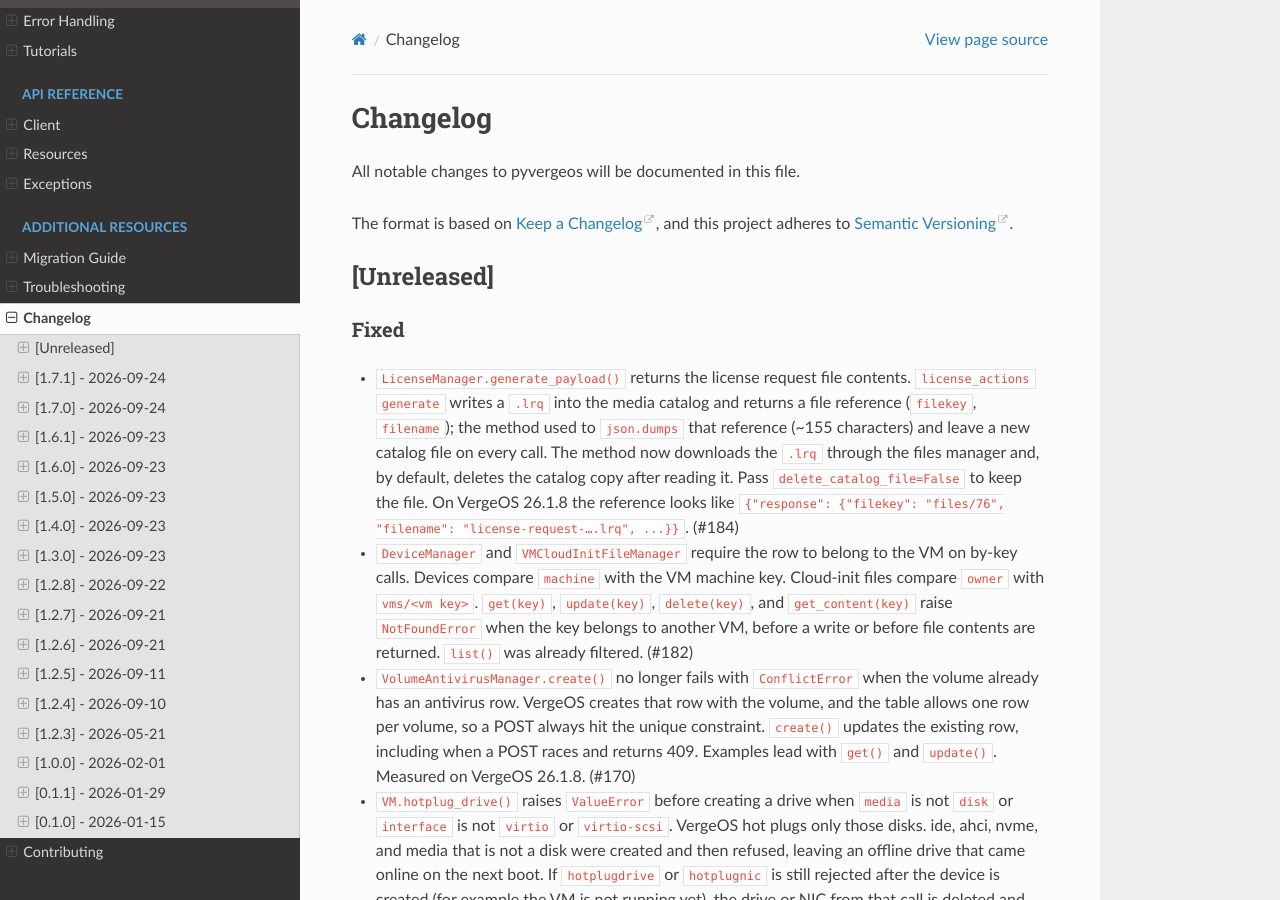
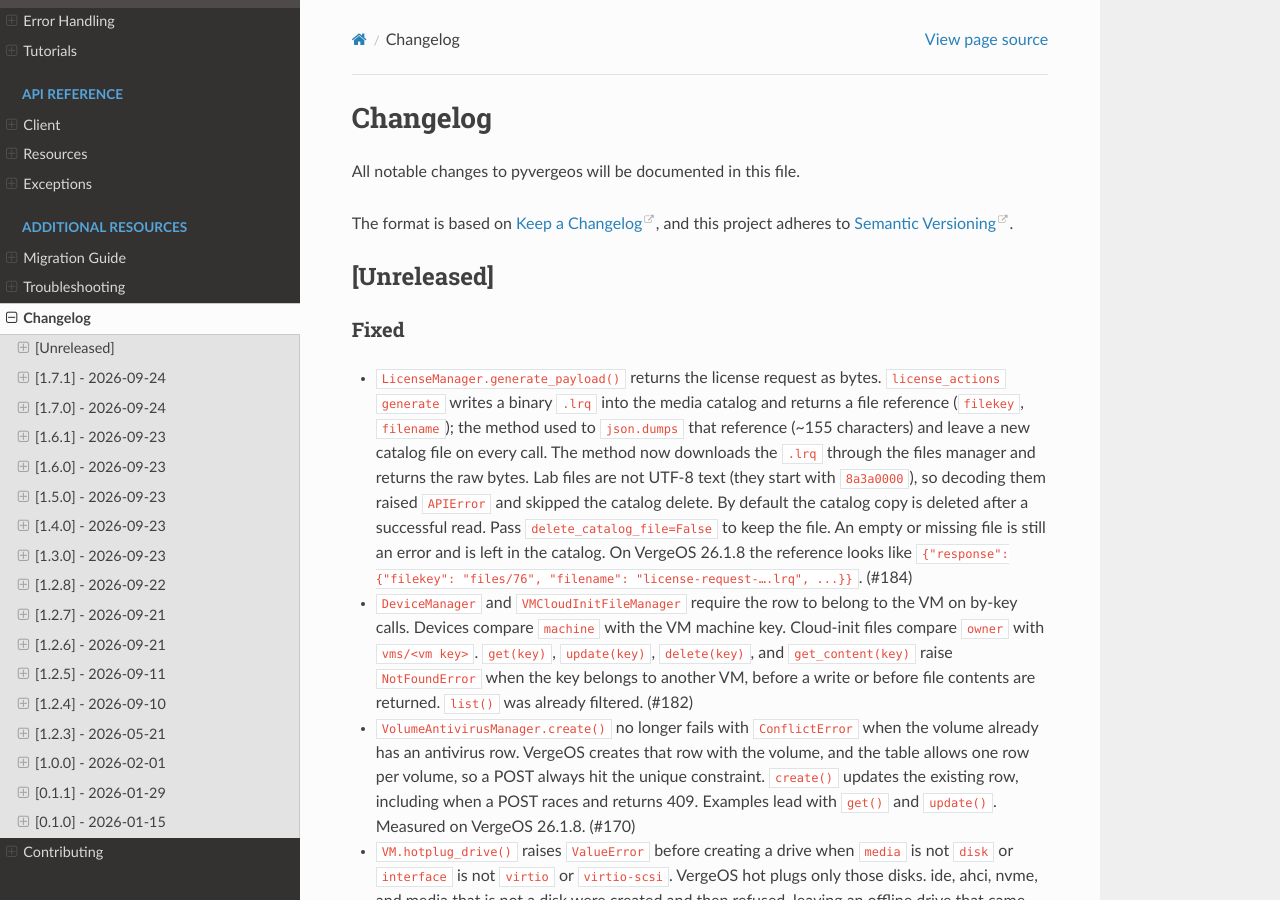
Before and after one commit to verge-io/pyVergeOS, a Sphinx documentation site: the page built from docs/changelog.rst, in a window 1280 px wide and 900 px high. Built offline with Sphinx 7.4.7 and the Read the Docs theme 3.1.0, drawn with Linux system fonts in a browser that asks for light colours.

Commit message:
fix: return binary license request bytes
VergeOS stores the air-gap .lrq as a binary media-catalog file.
generate_payload() was decoding that body as UTF-8, raising APIError,
and leaving the catalog copy in place. Return the raw bytes and delete
the catalog file after a successful read.

Co-authored-by: Welchumaballs <Welchumaballs@users.noreply.github.com>

```diff
--- a/docs/changelog.rst
+++ b/docs/changelog.rst
@@ -12,14 +12,18 @@ and this project adheres to `Semantic Versioning <https://semver.org/>`_.
 Fixed
 ^^^^^
 
-- ``LicenseManager.generate_payload()`` returns the license request file
-  contents. ``license_actions`` ``generate`` writes a ``.lrq`` into the
-  media catalog and returns a file reference (``filekey``, ``filename``);
-  the method used to ``json.dumps`` that reference (~155 characters) and
-  leave a new catalog file on every call. The method now downloads the
-  ``.lrq`` through the files manager and, by default, deletes the catalog
-  copy after reading it. Pass ``delete_catalog_file=False`` to keep the
-  file. On VergeOS 26.1.8 the reference looks like
+- ``LicenseManager.generate_payload()`` returns the license request as
+  bytes. ``license_actions`` ``generate`` writes a binary ``.lrq`` into
+  the media catalog and returns a file reference (``filekey``,
+  ``filename``); the method used to ``json.dumps`` that reference
+  (~155 characters) and leave a new catalog file on every call. The
+  method now downloads the ``.lrq`` through the files manager and returns
+  the raw bytes. Lab files are not UTF-8 text (they start with
+  ``8a3a0000``), so decoding them raised ``APIError`` and skipped the
+  catalog delete. By default the catalog copy is deleted after a
+  successful read. Pass ``delete_catalog_file=False`` to keep the file.
+  An empty or missing file is still an error and is left in the catalog.
+  On VergeOS 26.1.8 the reference looks like
   ``{"response": {"filekey": "files/76", "filename": "license-request-….lrq", ...}}``.
   (#184)
 
```
Also changed, not shown: 3 other files.
